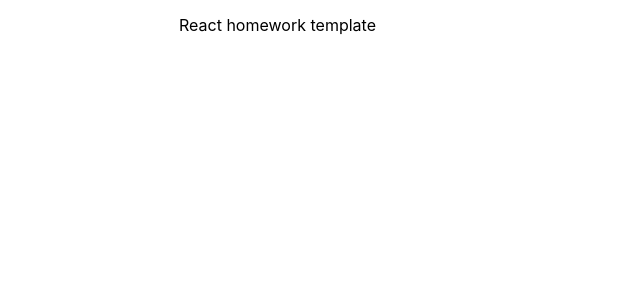
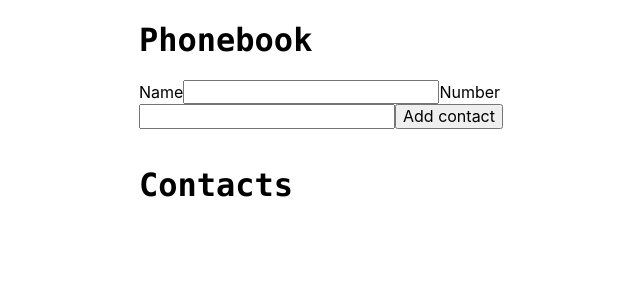
Before and after one commit to svmoskalyov/rhw-02-phonebook, a React (Create React App) app: page / in a window 1280 px wide. Shown: the top 300 px of the page, without its empty margins (251-891 px from the left). Built offline with nearby package versions, Linux system fonts and the light colour scheme.

Commit message:
Update App.jsx

```diff
--- a/src/components/App.jsx
+++ b/src/components/App.jsx
@@ -1,5 +1,9 @@
 import { Component } from 'react';
+import { nanoid } from 'nanoid';
 import { Box } from './Box';
+import { Section } from './Section/Section';
+import { ContactForm } from './ContactForm/ContactForm';
+import { ContactList } from './ContactList/ContactList';
 
 export class App extends Component {
   state = {
@@ -7,10 +11,28 @@ export class App extends Component {
     name: '',
   };
 
+  formSubmitHandler = ({ name, number }) => {
+    const item = {
+      id: nanoid(),
+      name,
+      number,
+    };
+
+    this.setState(({ contacts }) => ({
+      contacts: [item, ...contacts],
+    }));
+  };
+
   render() {
     return (
-      <Box width="420px" mx="auto" p={4}>
-        React homework template
+      <Box width="500px" mx="auto" p={4}>
+        <Section title="Phonebook">
+          <ContactForm onSubmit={this.formSubmitHandler} />
+        </Section>
+
+        <Section title="Contacts">
+          <ContactList contacts={this.state.contacts} />
+        </Section>
       </Box>
     );
   }
```
